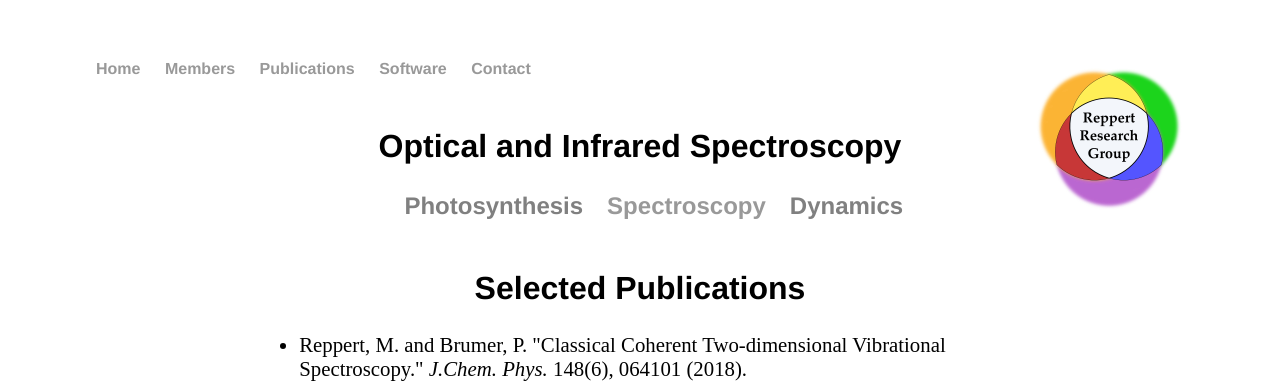
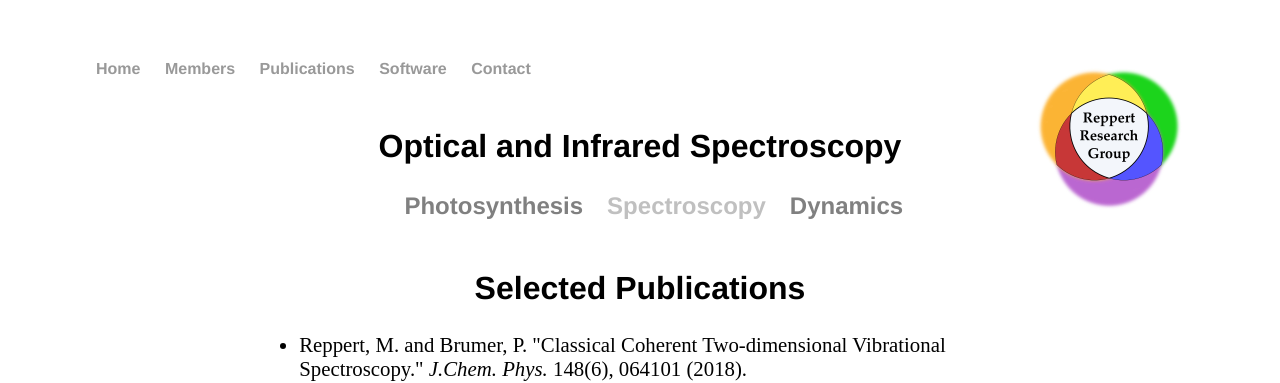
Before and after one commit to mreppert/mreppert.github.io, a Jekyll site: the page built from publications/spectroscopy/index.html, in a window 1280 px wide. Shown: the top 383 px of the page. Built offline with Jekyll 4.4.1, drawn with Linux system fonts in a browser that asks for light colours.

Commit message:
Update index.html

```diff
--- a/publications/spectroscopy/index.html
+++ b/publications/spectroscopy/index.html
@@ -21,7 +21,7 @@ title: Reppert Research Group
     <div style="margin-top:20px; margin-left:auto; margin-right:auto; width:75%;">
     <ul id="menu">
         <li><a href="http://mreppert.github.io/publications/photosynthesis" style="width:25%; color:gray;">Photosynthesis</a></li>
-        <li><a href="http://mreppert.github.io/publications/spectroscopy" style="width:25%; color:platinum;">Spectroscopy</a></li>
+        <li><a href="http://mreppert.github.io/publications/spectroscopy" style="width:25%; color:silver;">Spectroscopy</a></li>
         <li><a href="http://mreppert.github.io/publications/dynamics" style="width:25%; color:gray;">Dynamics</a></li>
     </ul>
     </div>
```
